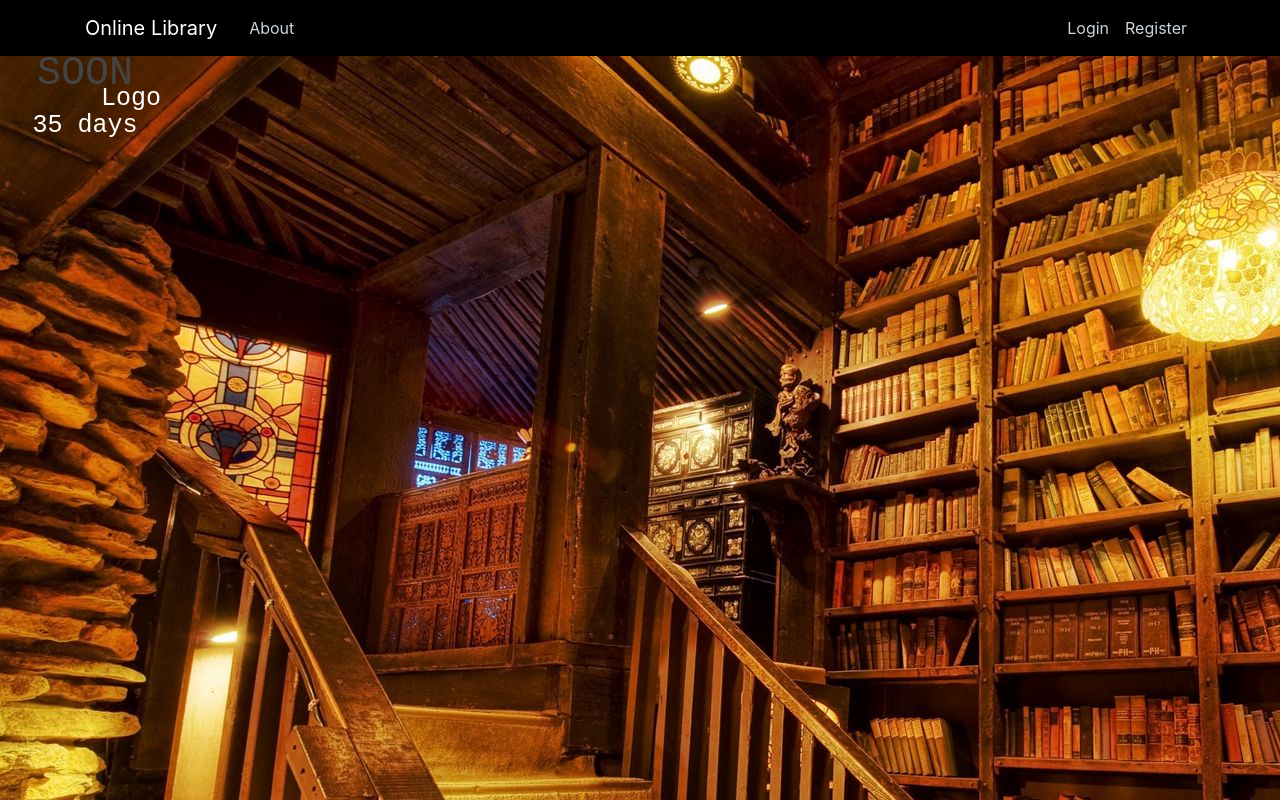
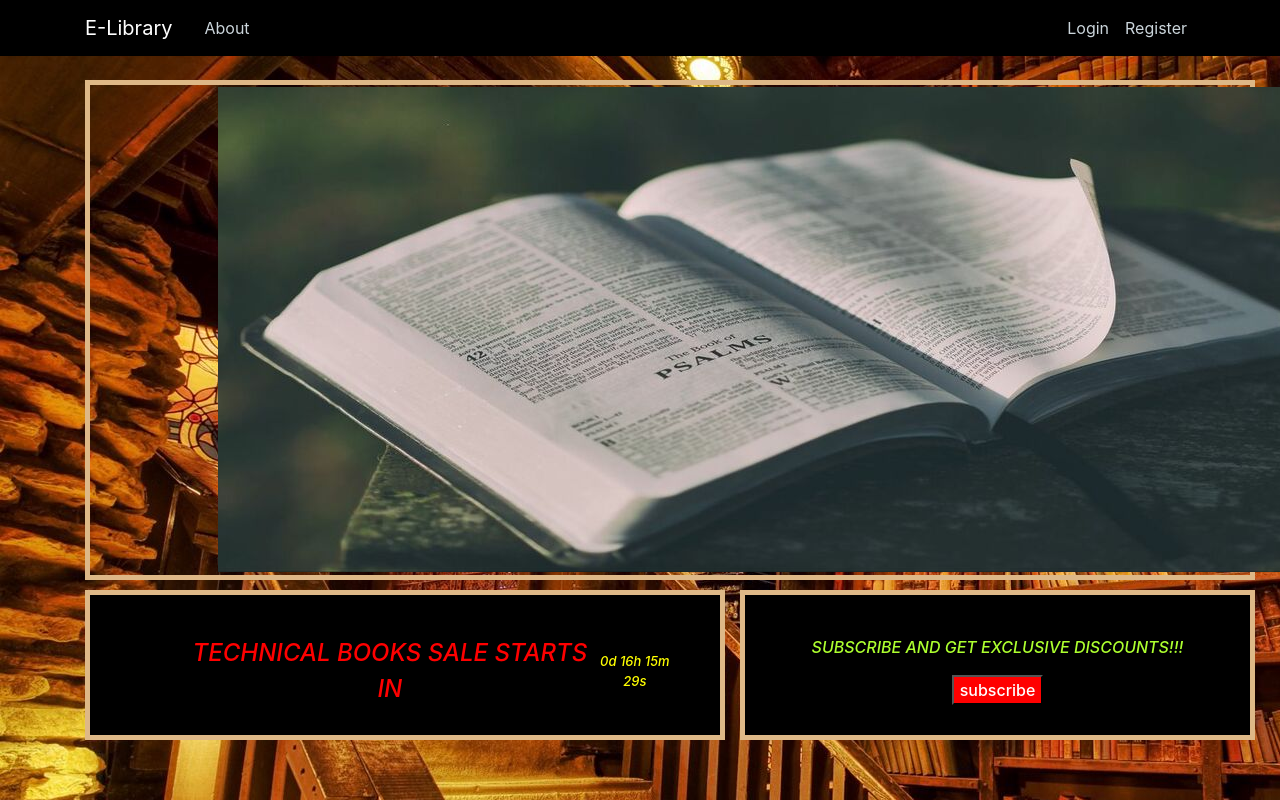
Before and after one commit to nexhis/E-library, a Django app: page / in a window 1280 px wide. Run offline with Django 4.2, Linux system fonts and the light colour scheme; some libraries are stand-ins or nearby versions.

Commit message:
Adding Javascript and modifying welcome page

```diff
--- a/elibrary/static/elibrary/welcome.css
+++ b/elibrary/static/elibrary/welcome.css
@@ -1,19 +1,66 @@
-html {
-  height: 100%;
-}
 body{
     background: url(welcome.jpg);
   }
 
-  .bgimg {
-    height: 100%;
-    background-position: center;
-    background-size: cover;
-    position: relative;
-    color: white;
-    font-family: "Courier New", Courier, monospace;
-    font-size: 25px;
-  }
+.sub-box-0 {
+  background-color: solid black;
+  float: left;
+  position: relative;
+  border: 5px solid burlywood;
+  padding: 40px;
+  font-style: italic;
+  width: 1170px;
+  height: 500px;
+}
+.image-slide {
+  position: fixed;
+  top:87px;
+  left:218px;
+}
+.sub-box-1 {
+  display: flex;
+  background-color: black;
+  color:red;
+  width: 640px;
+  height: 150px;
+  text-align: center;
+  border: 5px solid burlywood;
+  position: absolute;
+  top: 510px;
+  padding: 40px;
+  font-weight: 500;
+  font-style: italic;
+}
+.teext {
+  margin-left:60px;
+  font-size: x-large;
+}
+.timer {
+  color: yellow;
+  margin-top: 17px;
+  font-size: small;
+}
+.sub-box-2 {
+  background-color: black;
+  color: greenyellow;
+  width: 515px;
+  height: 150px;
+  text-align: center;
+  border: 5px solid burlywood;
+  position: absolute;
+  top: 510px;
+  left: 670px;
+  padding: 40px;
+  font-weight: 500;
+  font-style: italic;
+}
+
+button {
+  color: white;
+  background-color: red;
+  font-weight: 500;
+}
+
 
   /* Position text in the top-left corner */
   .topleft {
--- a/elibrary/templates/elibrary/base.html
+++ b/elibrary/templates/elibrary/base.html
@@ -14,16 +14,16 @@
     <link rel="stylesheet" type="text/css" href="{% static 'elibrary/maincss.css' %}">
 
     {% if title %}
-        <title>Online Library - {{ title }}</title>
+        <title>E-Library - {{ title }}</title>
     {% else %}
-        <title>Online Library</title>
+        <title>E-Library</title>
     {% endif %}
 </head>
 <body>
     <header class="site-header">
       <nav class="navbar navbar-expand-md navbar-dark bg-steel fixed-top">
         <div class="container">
-          <a class="navbar-brand mr-4" href="{% url 'library' %}">Online Library</a>
+          <a class="navbar-brand mr-4" href="{% url 'library' %}">E-Library</a>
           <button class="navbar-toggler" type="button" data-toggle="collapse" data-target="#navbarToggle" aria-controls="navbarToggle" aria-expanded="false" aria-label="Toggle navigation">
           <span class="navbar-toggler-icon"></span>
           </button>
--- a/elibrary/templates/elibrary/home.html
+++ b/elibrary/templates/elibrary/home.html
@@ -28,6 +28,7 @@
               <div class="img img1"><img src="https://encrypted-tbn0.gstatic.com/images?q=tbn:ANd9GcRPBpkRyZ2YtlHup_OGcTittBvTkn8LG4iBEHK8LTO2SmSIwnXAXrsFgkHei-XRVG-YsVI&usqp=CAU" alt=""></div>
               <div class="name">Design Patterns</div>
               <div class="info">ELEMENTS OF REUSABLE SOFTWARE BY GRADY BLOOCH</div>
+              <button>borrow</button>
             </div>
             <div class="items">
               <div class="img img2"><img src="https://encrypted-tbn0.gstatic.com/images?q=tbn:ANd9GcSkwO23Z7yfJZMbPbafK0rXkcNsyCnFfDJTpA&usqp=CAU" alt=""></div>
--- a/elibrary/templates/elibrary/welcome.html
+++ b/elibrary/templates/elibrary/welcome.html
@@ -7,19 +7,50 @@
     <link rel="stylesheet" href="{% static 'elibrary/welcome.css' %}">
   </head>
   <body>
-    <div class="bgimg">
-      <div class="topleft">
-        <p>Logo</p>
-      </div>
-      <div class="middle">
-        <h1>COMING SOON</h1>
-        <hr>
-        <p>35 days</p>
-      </div>
-      <div class="bottomleft">
-        <p>Some text</p>
-      </div>
+
+   <div class="sub-box-0" id="sub-box-0">
+     <img src="{%static 'elibrary/1-resize.jpg' %}" class="image-slide">
+     <img src="{%static 'elibrary/2-resize.jpg' %}" class="image-slide">
+     <img src="{%static 'elibrary/3-resize.jpg' %}" class="image-slide">
+   </div>
+
+  </body>
+
+  <footer>
+    <div class="sub-box-1" id="sub-box-1">
+      <!-- Display the countdown timer in an element -->
+      <div class="teext">TECHNICAL BOOKS SALE STARTS IN</div>
+      <div class="timer" id="demo"></div>
+      <script>
+        // Set the date we're counting down to
+        var countDownDate = new Date("Nov 22, 2022 07:47:00").getTime();
+        // Update the count down every 1 second
+        var x = setInterval(function() {
+        // Get today's date and time
+        var now = new Date().getTime();
+        // Find the distance between now and the count down date
+        var distance = countDownDate - now;
+        // Time calculations for days, hours, minutes and seconds
+        var days = Math.floor(distance / (1000 * 60 * 60 * 24));
+        var hours = Math.floor((distance % (1000 * 60 * 60 * 24)) / (1000 * 60 * 60));
+        var minutes = Math.floor((distance % (1000 * 60 * 60)) / (1000 * 60));
+        var seconds = Math.floor((distance % (1000 * 60)) / 1000);
+        // Display the result in the element with id="demo"
+        document.getElementById("demo").innerHTML = days + "d " + hours + "h "+ minutes + "m " + seconds + "s ";
+        // If the count down is finished, write some text
+        if (distance < 0) {
+        clearInterval(x);
+        document.getElementById("demo").innerHTML = "SALE IS LIVE!!!";
+        }
+        }, 1000);
+      </script>
     </div>
-  </body>
+
+    <div class="sub-box-2" id="sub-box-2">
+      <p> SUBSCRIBE AND GET EXCLUSIVE DISCOUNTS!!! </p>
+      <button> subscribe </button>
+    </div>
+
+  </footer>
 </html>
 {% endblock content %}
```
Also changed, not shown: elibrary/static/elibrary/mainwebpage.css (+3 -14 lines), db.sqlite3, elibrary/static/elibrary/1-resize.jpg (added), elibrary/static/elibrary/2-resize.jpg (added), elibrary/static/elibrary/3-resize.jpg (added). Lines whose indentation alone changed are shown as unchanged.
